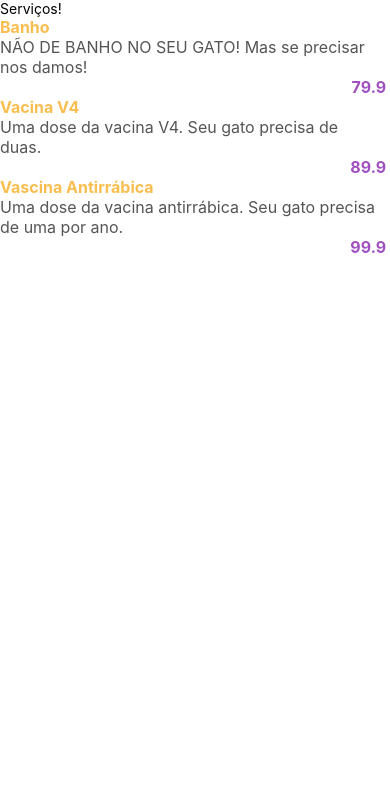
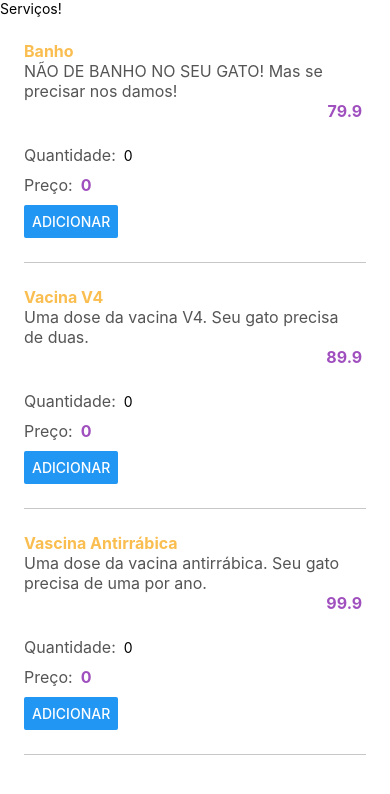
Before and after one commit to GussAlves/gatito-app-android, a React Native app: screen / in a window 390 px wide. Shown: the top 794 px of the page. Built offline with nearby package versions, Linux system fonts and the light colour scheme.

Commit message:
Implementing styling to screen services

```diff
--- a/src/telas/Servicos/Item/index.js
+++ b/src/telas/Servicos/Item/index.js
@@ -1,12 +1,28 @@
 import React from 'react';
-import { Text } from 'react-native';
+import { Button, Text, TextInput, View } from 'react-native';
 
 import estilos from './estilos';
 
 export default function Item({nome, preco, descricao}) {
     return <>
-        <Text style={estilos.nome}>{ nome } </Text>
-        <Text style={estilos.descricao}>{ descricao } </Text>
-        <Text style={estilos.preco}>{ preco } </Text>
+        <View style={estilos.informacao}>
+            <Text style={estilos.nome}>{ nome } </Text>
+            <Text style={estilos.descricao}>{ descricao } </Text>
+            <Text style={estilos.preco}>{ preco } </Text>
+        </ View>
+        <View style={estilos.carrinho}>
+            <View>
+                <View style={estilos.valor}>
+                    <Text style={estilos.descricao}>Quantidade:</Text>
+                    <TextInput value='0' />
+                </View>
+                <View style={estilos.valor}>
+                    <Text style={estilos.descricao}>Preço:</Text>
+                    <Text style={estilos.preco}>0</Text>
+                </View>
+            </View>
+            <Button title="Adicionar" />
+        </View>
+        <View style={estilos.divisor} />
     </>
 }
```
Also changed, not shown: src/componentes/CampoInteiro/index.js (added).
